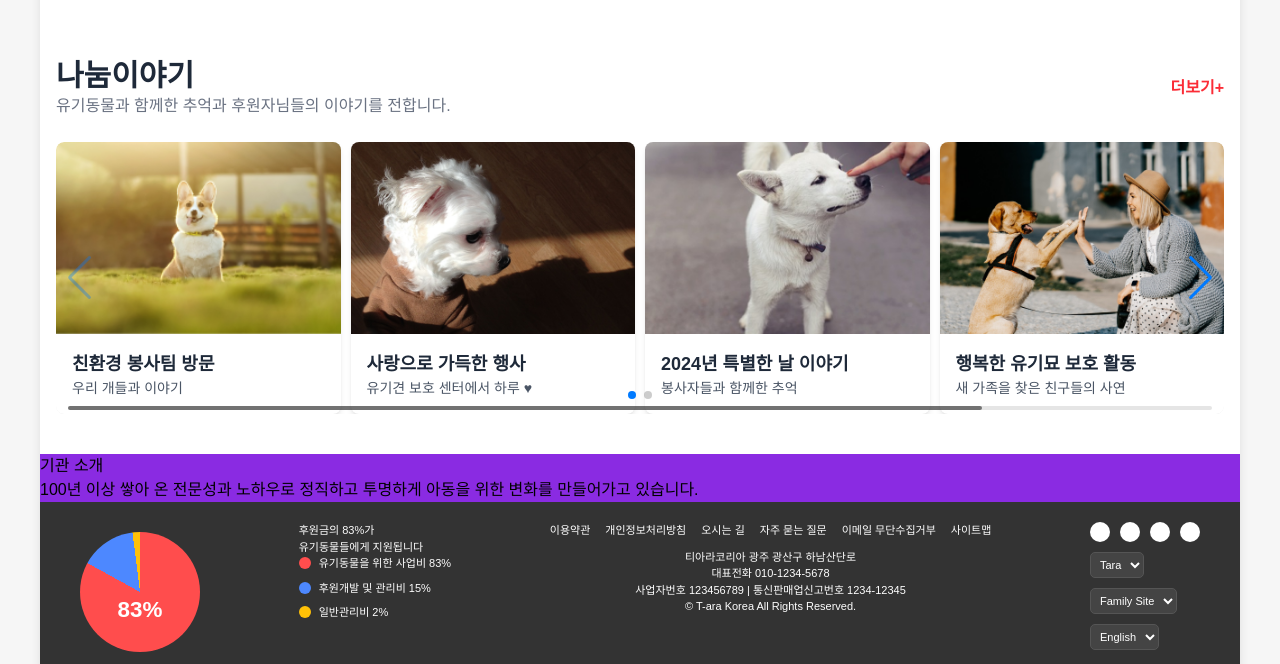
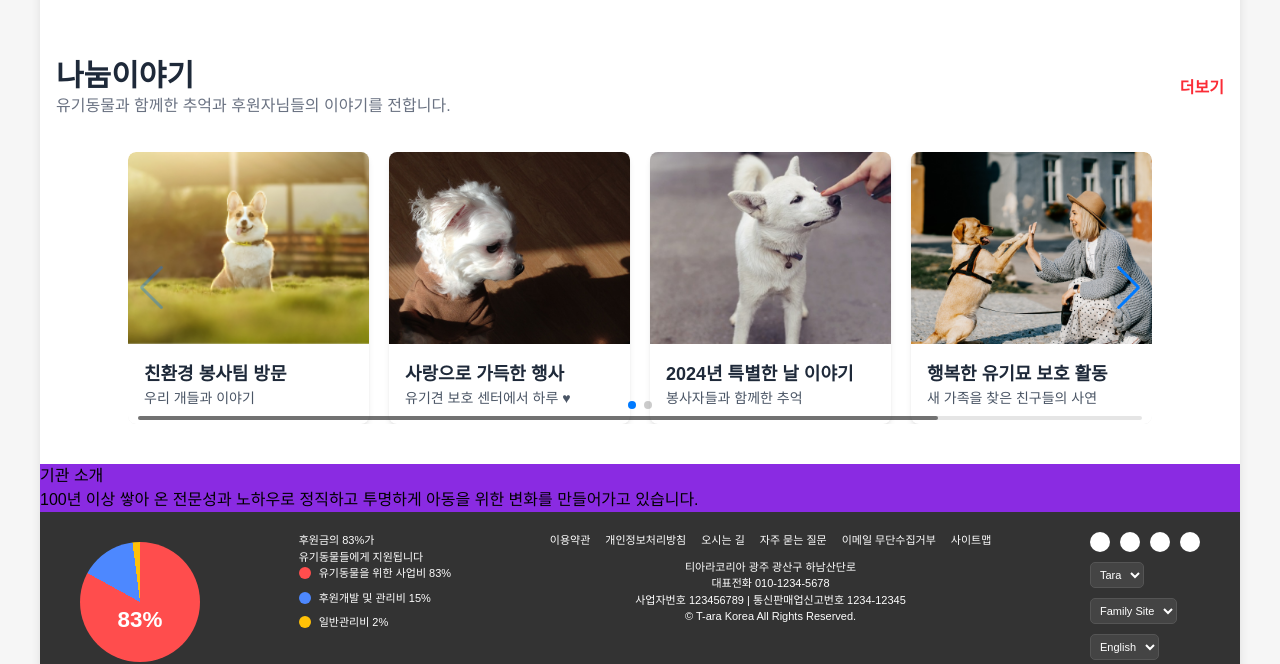
Before and after one commit to p990805/commonproject, a React (Vite) app in the folder T-ara/: page / in a window 1280 px wide. Shown: the part 729-1393 px from the top of the page. Built offline with nearby package versions, Linux system fonts and the light colour scheme; grey boxes are pictures that could not be loaded.

Commit message:
[주찬] Feat : 이것저것

```diff
--- a/T-ara/src/components/mainpage/Nanum.jsx
+++ b/T-ara/src/components/mainpage/Nanum.jsx
@@ -3,20 +3,27 @@ import { Link } from "react-router-dom";
 
 const Nanum = () => {
   return (
-    <div className="py-10 px-4 max-w-7xl mx-auto">
+    <div className="flex flex-col justify-start items-center py-10 px-4 max-w-7xl mx-auto">
     {/* 제목 영역 */}
-      <div className="flex justify-between items-center mb-6">
+    <div className="flex justify-between items-center mb-6 w-full">
       <div>
         <h2 className="text-3xl font-bold text-gray-800">나눔이야기</h2>
         <p className="text-gray-500">유기동물과 함께한 추억과 후원자님들의 이야기를 전합니다.</p>
       </div>
-        <Link to="/community"
-        className="text-red-500 font-bold hover:underline flex items-center space-x-1" >더보기+</Link>
+      <Link
+        to="/community"
+        className="text-red-500 font-bold hover:underline flex items-center space-x-1"
+      >
+        더보기
+      </Link>
     </div>
 
     {/* Swiper 컴포넌트 */}
+    <div className="w-full">
       <SwiperComponent />
     </div>
+  </div>
+
   );
 };
 
--- a/T-ara/src/components/mainpage/SwiperComponent.jsx
+++ b/T-ara/src/components/mainpage/SwiperComponent.jsx
@@ -17,9 +17,10 @@ const SwiperComponent = () => {
   ];
 
   return (
+    <div className="w-full max-w-5xl mx-auto"> {/* Swiper를 감싸는 컨테이너 추가 */}
       <Swiper
   modules={[Navigation, Pagination, Scrollbar, A11y]}
-      spaceBetween={10}
+  spaceBetween={20}
   slidesPerView={4}
   navigation
   pagination={{ clickable: true }}
@@ -27,8 +28,8 @@ const SwiperComponent = () => {
   className="rounded-lg"
 >
   {slides.map((slide) => (
-        <SwiperSlide key={slide.id}>
-          <div className="bg-white rounded-lg shadow-md overflow-hidden">
+    <SwiperSlide key={slide.id} className="flex justify-center">
+      <div className="w-72 bg-white rounded-lg shadow-md overflow-hidden">
         <img
           src={slide.img}
           alt={slide.title}
@@ -42,6 +43,8 @@ const SwiperComponent = () => {
     </SwiperSlide>
   ))}
 </Swiper>
+
+    </div>
   );
 };
 
```
Lines whose indentation alone changed are shown as unchanged.
